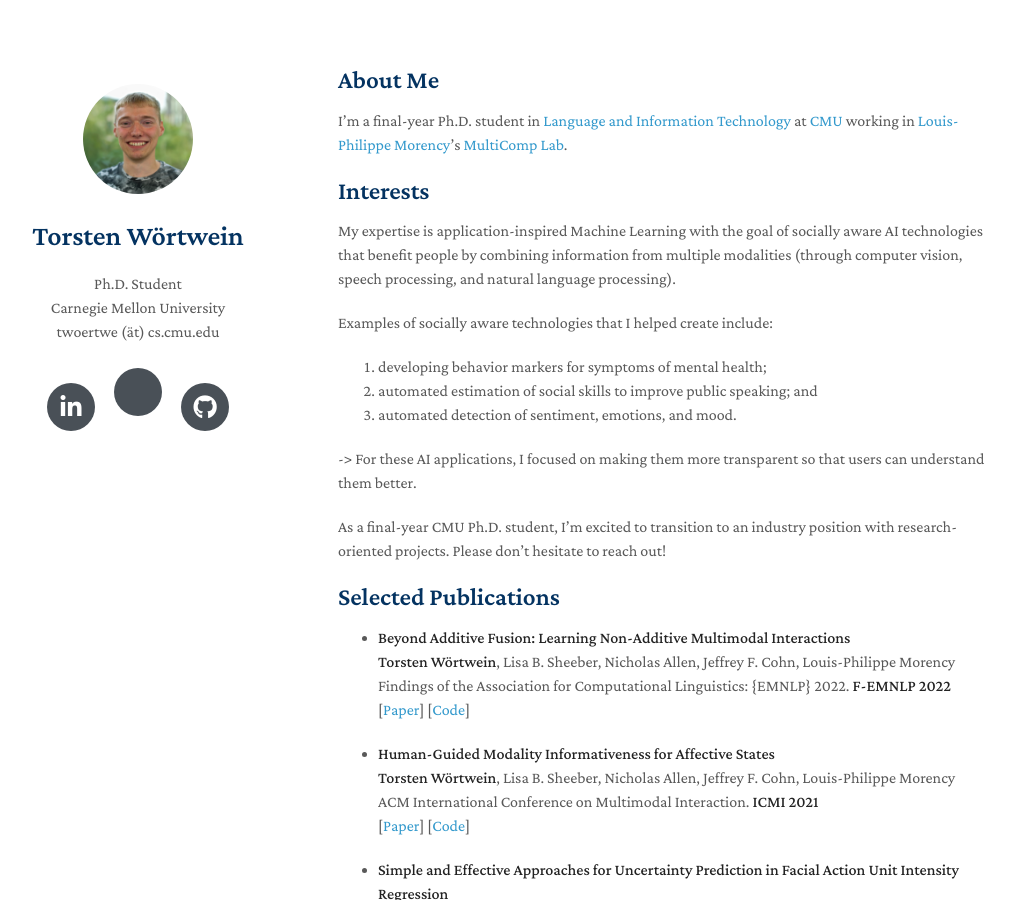
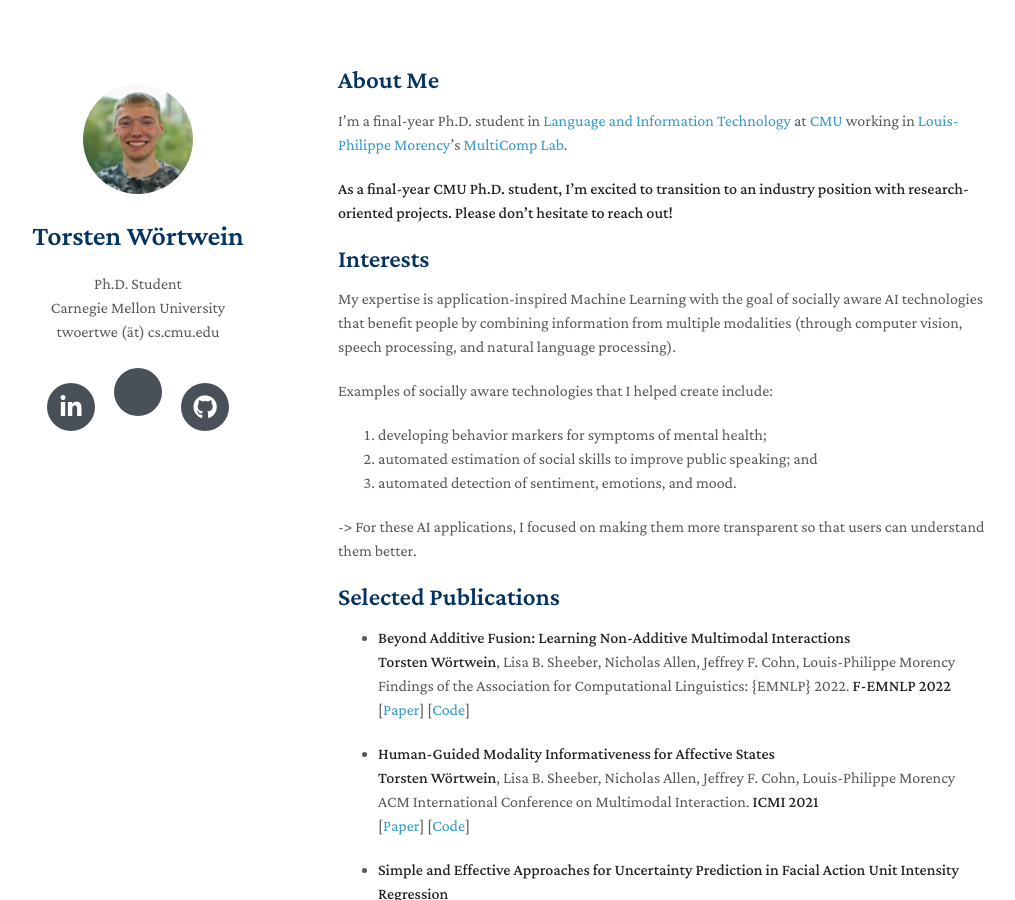
Before and after one commit to twoertwein/twoertwein.github.io, a Jekyll site: the page built from index.md, in a window 1280 px wide and 900 px high. Shown: the whole window, without its empty margins (132-1147 px from the left). Built offline with Jekyll 4.4.1, drawn with Linux system fonts in a browser that asks for light colours; nearby versions of some CDN libraries; a style sheet for code colours, icons or effects is not loaded; our own code applies the rules of GitHub Pages for plain Markdown files; part of the change alters nothing that is shown.

Commit message:
highlight job search

```diff
--- a/index.md
+++ b/index.md
@@ -5,6 +5,8 @@ layout: homepage
 ## About Me
 
 I'm a final-year Ph.D. student in [Language and Information Technology](https://www.lti.cs.cmu.edu/) at [CMU](https://www.cmu.edu/) working in [Louis-Philippe Morency](https://www.cs.cmu.edu/~morency/)'s [MultiComp Lab](http://multicomp.cs.cmu.edu/).
+
+**As a final-year CMU Ph.D. student, I'm excited to transition to an industry position with research-oriented projects. Please don't hesitate to reach out!**
 
 ## Interests
 
@@ -16,8 +18,6 @@ Examples of socially aware technologies that I helped create include:
 3. automated detection of sentiment, emotions, and mood.
 
 -> For these AI applications, I focused on making them more transparent so that users can understand them better.
-
-As a final-year CMU Ph.D. student, I'm excited to transition to an industry position with research-oriented projects. Please don't hesitate to reach out!
 
 
 ## Selected Publications
```
